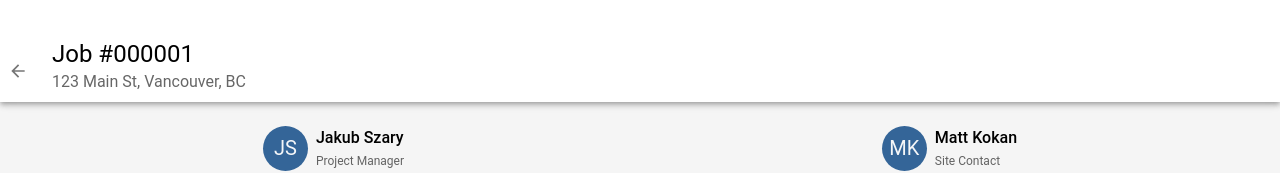
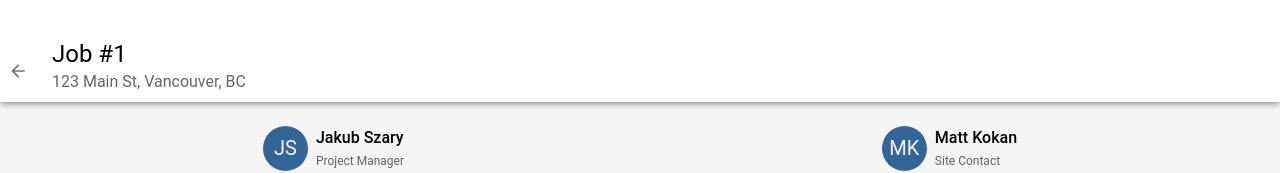
Before and after one commit to Density-Reporting-Tool/DensityReportingToolFrontend, a React (Vite) app: page /job/1 in a window 1280 px wide. Shown: the top 173 px of the page. Built offline with nearby package versions, Linux system fonts and the light colour scheme; no server answers.

Commit message:
fix: read job number from param for header

```diff
--- a/src/pages/JobDetails.tsx
+++ b/src/pages/JobDetails.tsx
@@ -53,7 +53,7 @@ const JobDetails: React.FC = () => {
   const navigate = useNavigate();
 
   const handleClickReport = (reportId: number) => {
-    navigate(`/report/${reportId}`);
+    navigate(`report/${reportId}`);
   };
 
   const handleNewReport = () => {
@@ -69,7 +69,7 @@ const JobDetails: React.FC = () => {
   return (
     <>
       <HeaderWithBackButton
-        title={`Job #${jobData.jobNumber}`}
+        title={`Job #${jobId}`}
         subtitle={`${jobData.address}`}
         onSubtitleClick={handleAddressClick}
       />
```
